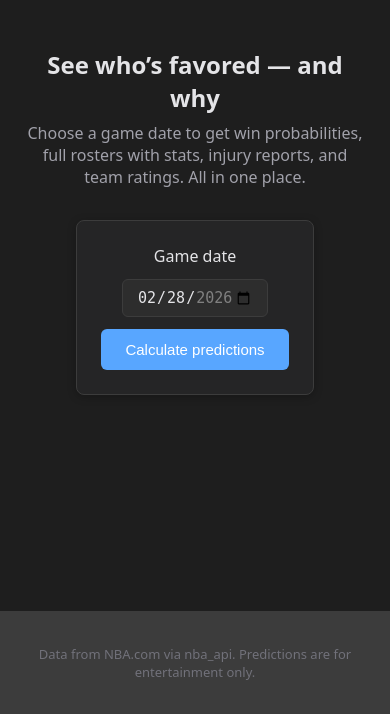
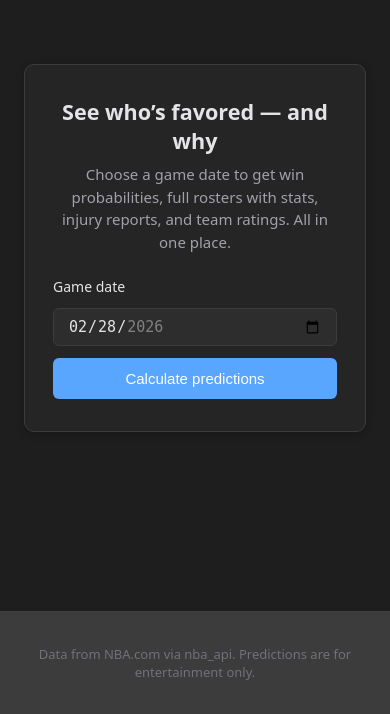
Before and after one commit to Joseph302156/NBA_Matchup_Calculator, a FastAPI app: page / in a window 390 px wide. Shown: the part 130-844 px from the top of the page. Run offline with FastAPI, Linux system fonts and the light colour scheme.

Commit message:
Refactor home page layout and styles for improved user experience
- Replaced hero section with a new home call-to-action (CTA) section for better visibility.
- Updated CSS styles to enhance layout, spacing, and responsiveness of the home page elements.
- Improved form styling within the home CTA for a more streamlined user interaction.

```diff
--- a/app/static/style.css
+++ b/app/static/style.css
@@ -239,11 +239,55 @@ body {
 }
 
 /* Home page */
-.page-home .main { padding: 3rem 1.5rem; text-align: center; }
-.hero { margin-bottom: 2rem; }
-.hero h2 { margin: 0 0 0.5rem; font-size: 1.5rem; }
-.hero p { margin: 0; color: var(--text-secondary); }
-.date-form-wrap { display: flex; justify-content: center; }
+.page-home .main {
+  padding: 4rem 1.5rem 3rem;
+  text-align: center;
+  display: flex;
+  flex-direction: column;
+  align-items: center;
+}
+
+.home-cta {
+  width: 100%;
+  max-width: 420px;
+  padding: 2rem 1.75rem;
+  background: var(--surface);
+  border: 1px solid var(--border);
+  border-radius: var(--radius-lg);
+  box-shadow: var(--shadow);
+}
+
+.home-cta__title {
+  margin: 0 0 0.5rem;
+  font-size: 1.35rem;
+  font-weight: 600;
+  color: var(--text);
+}
+
+.home-cta__desc {
+  margin: 0 0 1.5rem;
+  font-size: 0.9375rem;
+  color: var(--text-secondary);
+  line-height: 1.5;
+}
+
+.home-cta .date-form {
+  margin: 0;
+  padding: 0;
+  background: transparent;
+  border: none;
+  box-shadow: none;
+  display: flex;
+  flex-direction: column;
+  gap: 0.75rem;
+  align-items: stretch;
+  text-align: left;
+}
+
+.home-cta .date-form label {
+  font-size: 0.875rem;
+}
+
 .date-form {
   padding: 1.5rem;
   background: var(--surface);
--- a/app/templates/index.html
+++ b/app/templates/index.html
@@ -13,16 +13,13 @@
   </header>
 
   <main class="main">
-    <section class="hero">
-      <h2>See who’s favored — and why</h2>
-      <p>Choose a game date to get win probabilities, full rosters with stats, injury reports, and team ratings. All in one place.</p>
-    </section>
-
     {% if error %}
     <p class="error">{{ error }}</p>
     {% endif %}
 
-    <div class="date-form-wrap">
+    <section class="home-cta">
+      <h2 class="home-cta__title">See who’s favored — and why</h2>
+      <p class="home-cta__desc">Choose a game date to get win probabilities, full rosters with stats, injury reports, and team ratings. All in one place.</p>
       <form action="/results" method="post" class="date-form">
         <label for="game_date">Game date</label>
         <input
@@ -36,7 +33,7 @@
         />
         <button type="submit">Calculate predictions</button>
       </form>
-    </div>
+    </section>
   </main>
 
   <footer class="footer">
```
